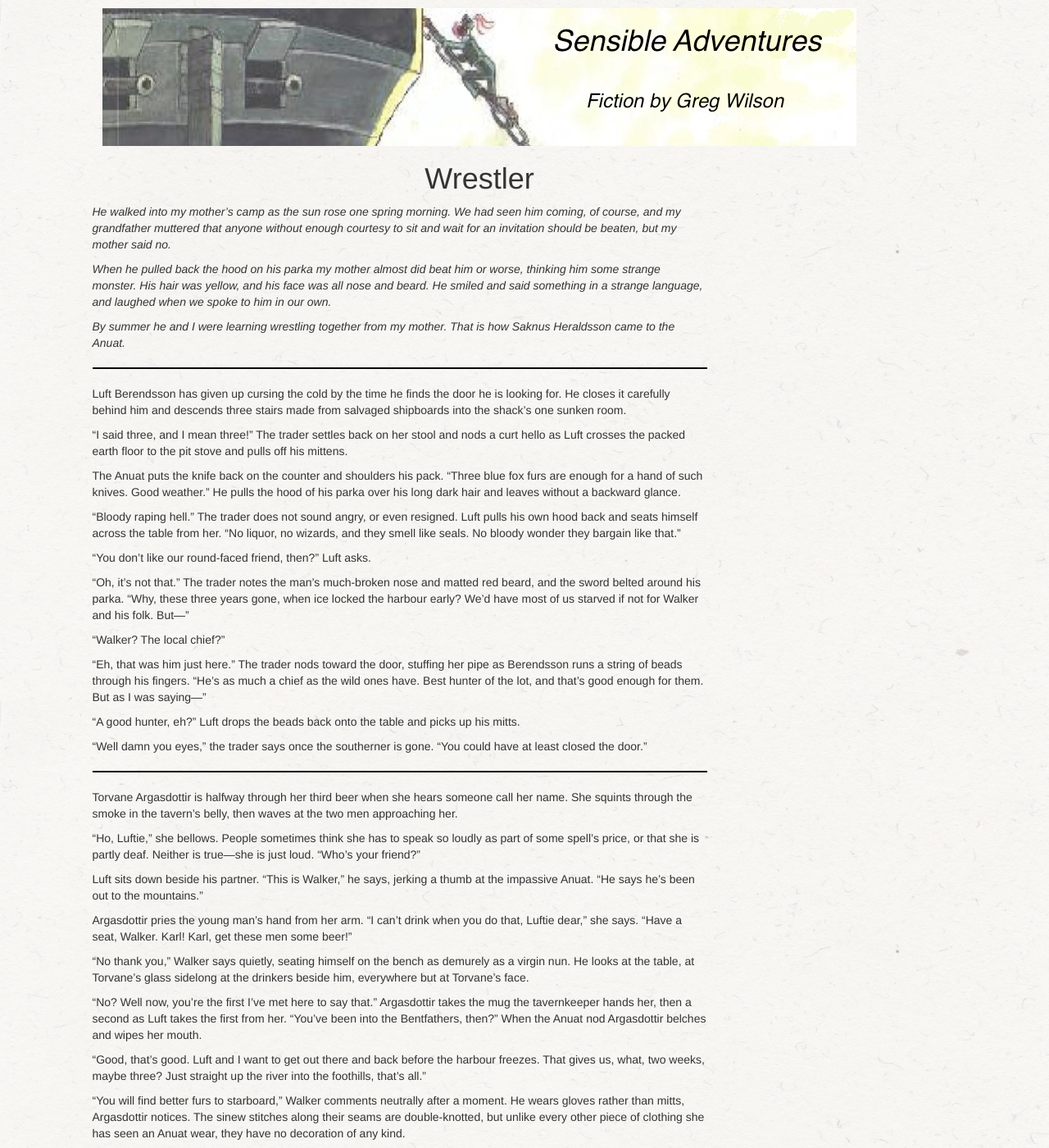
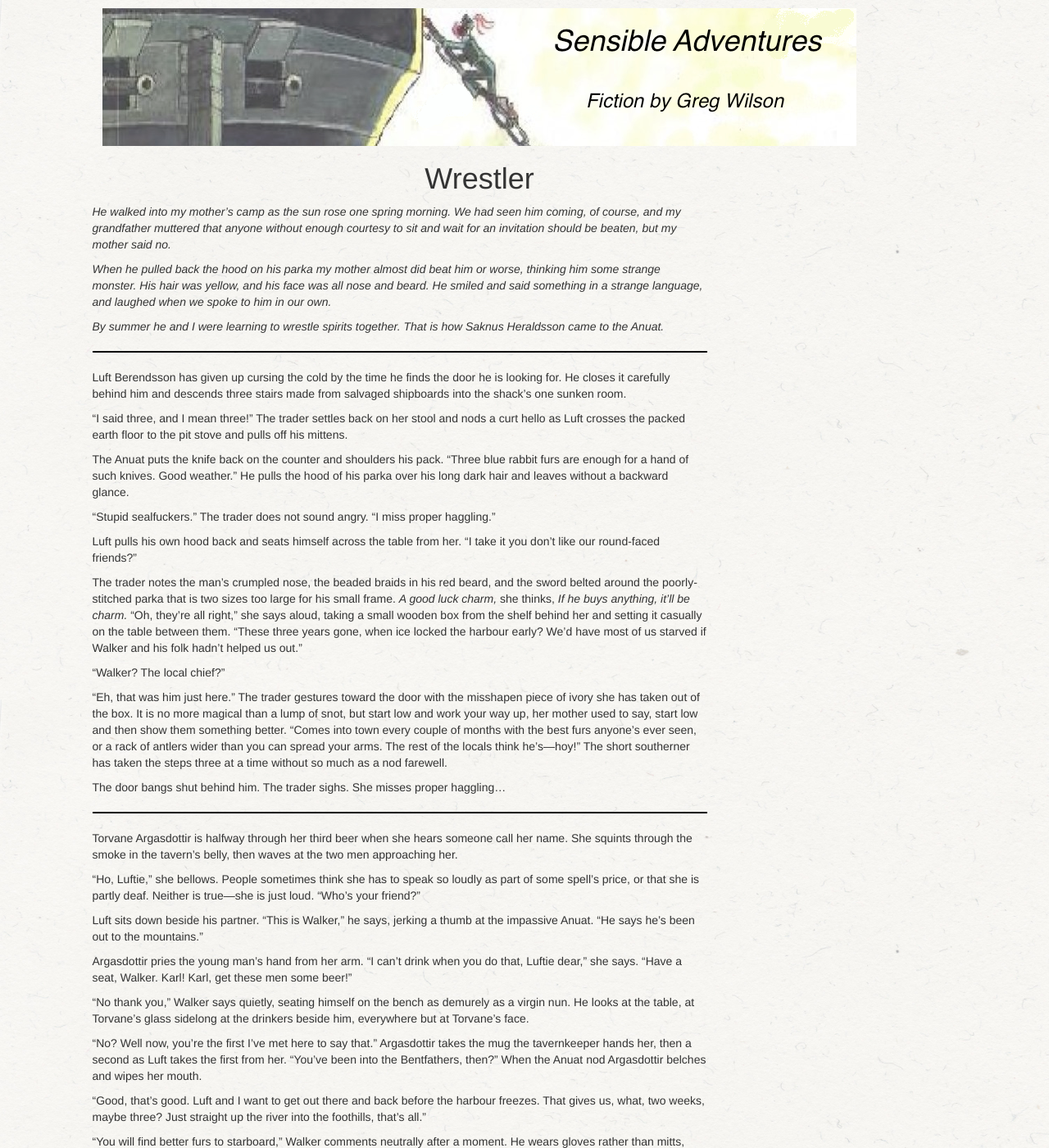
Before and after one commit to gvwilson/sensibleadventures, a Jekyll site: the page built from wrestler/wrestler.md, in a window 1280 px wide and 1400 px high. Shown: the whole window at 82% size. Built offline with Jekyll 4.4.1, drawn with Linux system fonts in a browser that asks for light colours; nearby versions of some CDN libraries; library files that are not in the unit come from our copies.

Commit message:
Rewriting intro

```diff
--- a/wrestler/wrestler.md
+++ b/wrestler/wrestler.md
@@ -20,7 +20,7 @@
 He smiled and said something in a strange language,
 and laughed when we spoke to him in our own.*
 
-*By summer he and I were learning wrestling together from my mother.
+*By summer he and I were learning to wrestle spirits together.
 That is how Saknus Heraldsson came to the Anuat.*
 
 ---
@@ -37,43 +37,51 @@
 and pulls off his mittens.
 
 The Anuat puts the knife back on the counter and shoulders his pack.
-"Three blue fox furs are enough for a hand of such knives.
+"Three blue rabbit furs are enough for a hand of such knives.
 Good weather."
 He pulls the hood of his parka over his long dark hair
 and leaves without a backward glance.
 
-"Bloody raping hell."
-The trader does not sound angry, or even resigned.
+"Stupid sealfuckers."
+The trader does not sound angry.
+"I miss proper haggling."
+
 Luft pulls his own hood back and seats himself across the table from her.
-"No liquor,
-no wizards,
-and they smell like seals.
-No bloody wonder they bargain like that."
+"I take it you don't like our round-faced friends?"
 
-"You don't like our round-faced friend, then?" Luft asks.
-
-"Oh, it's not that."
-The trader notes the man's much-broken nose and matted red beard,
-and the sword belted around his parka.
-"Why, these three years gone, when ice locked the harbour early?
-We'd have most of us starved if not for Walker and his folk.
-But---"
+The trader notes the man's crumpled nose,
+the beaded braids in his red beard,
+and the sword belted around the poorly-stitched parka
+that is two sizes too large for his small frame.
+*A good luck charm,*
+she thinks,
+*If he buys anything, it'll be charm.*
+"Oh,
+they're all right,"
+she says aloud,
+taking a small wooden box from the shelf behind her
+and setting it casually on the table between them.
+"These three years gone, when ice locked the harbour early?
+We'd have most of us starved if Walker and his folk hadn't helped us out."
 
 "Walker? The local chief?"
 
 "Eh, that was him just here."
-The trader nods toward the door,
-stuffing her pipe as Berendsson runs a string of beads through his fingers.
-"He's as much a chief as the wild ones have.
-Best hunter of the lot, and that's good enough for them.
-But as I was saying---"
+The trader gestures toward the door
+with the misshapen piece of ivory she has taken out of the box.
+It is no more magical than a lump of snot,
+but start low and work your way up,
+her mother used to say,
+start low and then show them something better.
+"Comes into town every couple of months with the best furs anyone's ever seen,
+or a rack of antlers wider than you can spread your arms.
+The rest of the locals think he's---hoy!"
+The short southerner has taken the steps three at a time
+without so much as a nod farewell.
 
-"A good hunter, eh?"
-Luft drops the beads back onto the table and picks up his mitts.
-
-"Well damn you eyes,"
-the trader says once the southerner is gone.
-"You could have at least closed the door."
+The door bangs shut behind him.
+The trader sighs.
+She misses proper haggling...
 
 ---
 
```
